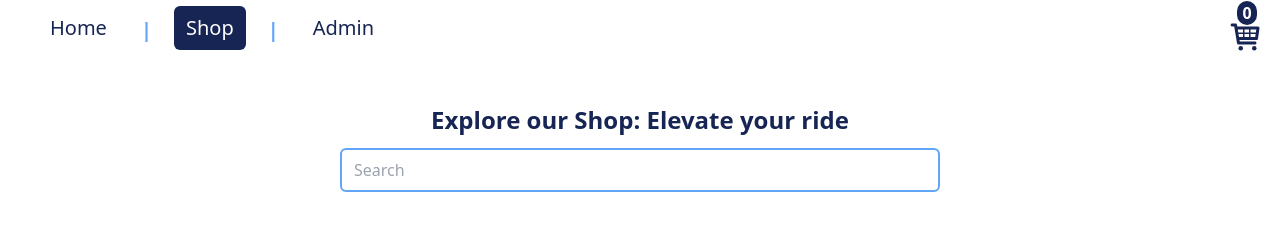
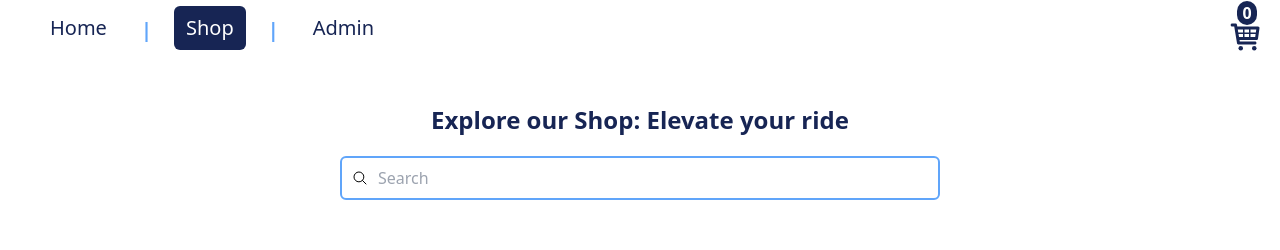
Before and after one commit to tamara24github/basic_ecom, a React (Vite) app: page /shop in a window 1280 px wide. Shown: the top 250 px of the page. Built offline with nearby package versions, Linux system fonts and the light colour scheme; data requests are answered from the project's data file.

Commit message:
feat: implement search bar filtering

```diff
--- a/src/components/ShopItem.tsx
+++ b/src/components/ShopItem.tsx
@@ -31,10 +31,8 @@ function ShopItem({ product }: Props) {
       <Paragraph weight="bold" size="md" className="mb-3">
         {product.price} €
       </Paragraph>
-      <Paragraph className="mx-6 mb-2 w-[230px] h-[45px]">
-        {product.description}
-      </Paragraph>
-      <Paragraph weight="semibold" className="w-[230px]  text-blue-500">
+      <Paragraph className="mx-6 mb-2">{product.description}</Paragraph>
+      <Paragraph weight="semibold" className=" text-blue-500">
         Available in color: {product.color}
       </Paragraph>
       <Button
--- a/src/components/common/TextField.tsx
+++ b/src/components/common/TextField.tsx
@@ -1,17 +1,31 @@
+import { ChangeEvent } from 'react'
 import { twMerge } from 'tailwind-merge'
+import { IoSearchOutline } from 'react-icons/io5'
 
 type Props = {
-  label?: string
   className?: string
+  onChange?: (e: ChangeEvent<HTMLInputElement>) => void
+  value?: string
+  placeholder?: string
 }
 
-function TextField({ label, className, ...props }: Props) {
+function TextField({
+  className,
+  onChange,
+  value,
+  placeholder,
+  ...props
+}: Props) {
   return (
-    <div className={twMerge(className)}>
-      <label>{label}</label>
-      <div>
-        <input {...props} />
-      </div>
+    <div className={twMerge(className, ' relative  flex items-center')}>
+      <IoSearchOutline className="absolute left-3 w-4 h-4" />
+      <input
+        className="pl-9 block md:w-[600px] w-full px-3 py-2 border-2 border-blue-400 focus:outline-none focus:ring-1 rounded-md focus:ring-blue-400 "
+        {...props}
+        onChange={onChange}
+        value={value}
+        placeholder={placeholder}
+      />
     </div>
   )
 }
--- a/src/pages/Shop.tsx
+++ b/src/pages/Shop.tsx
@@ -3,6 +3,10 @@ import { useQuery } from '@tanstack/react-query'
 import ShopItem from '../components/ShopItem'
 import Heading from '../components/common/Heading'
 import { useState, useCallback, ChangeEvent } from 'react'
+import TextField from '../components/common/TextField'
+import Paragraph from '../components/common/Paragraph'
+import { FaSpinner } from 'react-icons/fa'
+import { MdErrorOutline } from 'react-icons/md'
 
 function Shop() {
   const [searchItem, setSearchItem] = useState('')
@@ -27,33 +31,50 @@ function Shop() {
 
   const { error, isLoading, data } = productsQuery
 
-  if (isLoading) {
-    return <p>Loading ...</p>
-  }
-  if (error) {
-    return <>{JSON.stringify(error)}</>
-  }
-  if (!data?.length) {
-    return <>There is no such item</>
-  }
-
   return (
     <>
       <div className="mx-auto my-[3rem] text-center">
         <Heading fontWeight="semibold" fontSize="xl2" color="blueDark">
           Explore our Shop: Elevate your ride
         </Heading>
-        <input
+        <TextField
           onChange={handleSearchItem}
           value={searchItem}
-          className="mt-3 block md:w-[600px] w-full px-3 py-2 border-2 border-blue-400 rounded-md focus:outline-none focus:border-blue-950 focus:ring-1 focus:ring-blue-400"
           placeholder="Search"
+          className="mt-5"
         />
       </div>
-      <ul className="grid lg:grid-cols-4 md:grid-cols-2 gap-10 mx-[4rem] my-[2rem] ">
+
+      <ul className="grid lg:grid-cols-4 grid-cols-2 gap-10 mx-[4rem] my-[2rem]">
         {data?.map((product) => {
           return <ShopItem product={product} key={product.id} />
         })}
+        <li className="flex items-center flex-col mt-12 lg:col-span-4 col-span-2 ">
+          {!data?.length && (
+            <Paragraph className="text-xl my-4" weight="semibold">
+              There is no such item
+            </Paragraph>
+          )}
+          {isLoading && (
+            <>
+              <FaSpinner className="animate-spin h-9 w-9 mr-3" />
+              <Paragraph className="mt-4 text-xl" weight="semibold">
+                Loading ...
+              </Paragraph>
+            </>
+          )}
+          {error && (
+            <>
+              <MdErrorOutline className="animate-bounce h-12 w-12 text-red-600" />
+              <Paragraph
+                className="mt-4 text-xl text-red-600"
+                weight="semibold"
+              >
+                {error?.message}
+              </Paragraph>
+            </>
+          )}
+        </li>
       </ul>
     </>
   )
```
